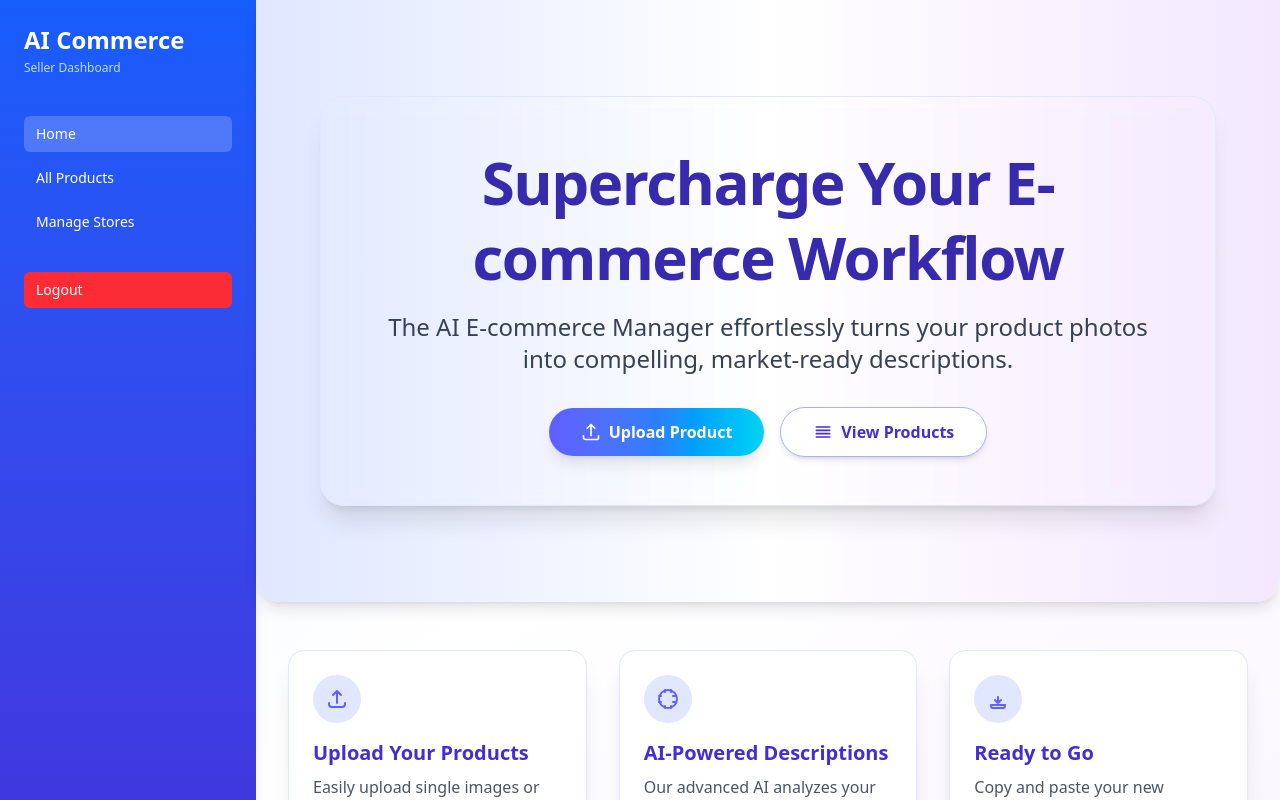
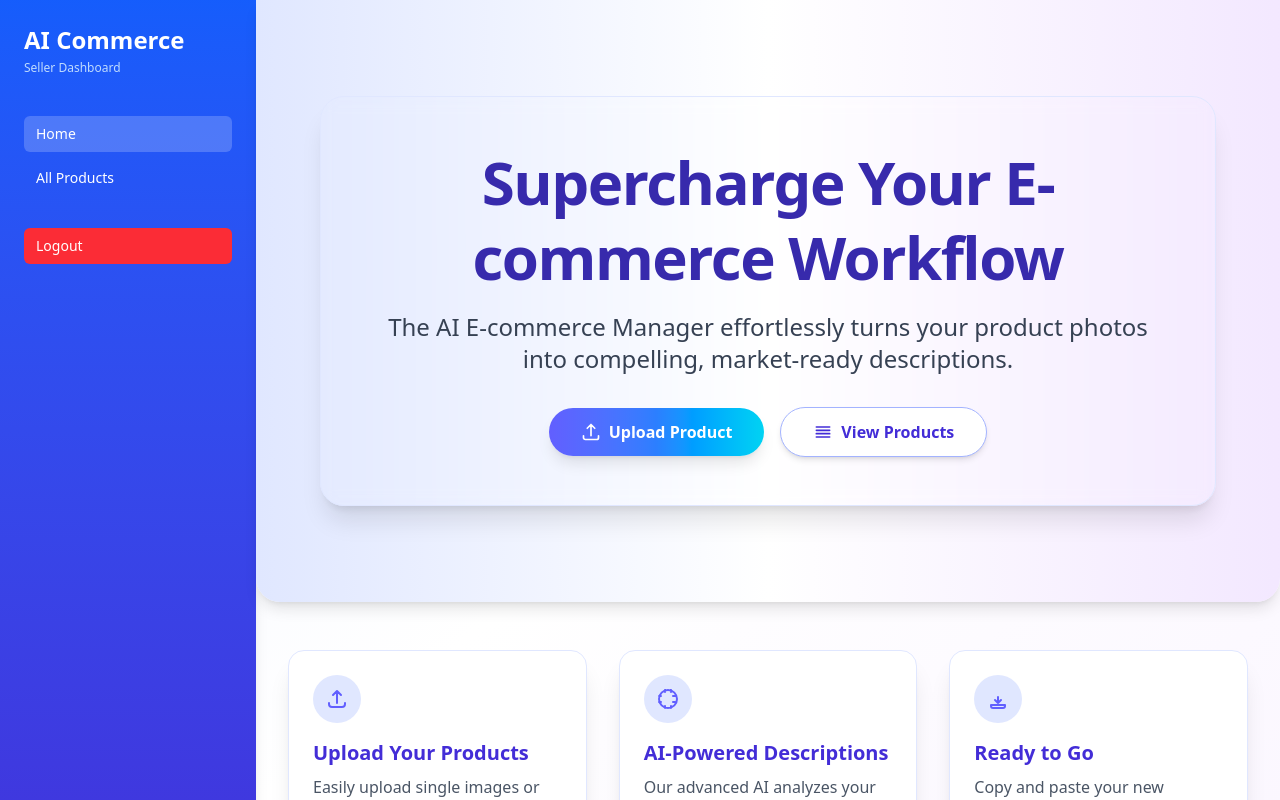
Before and after one commit to Hasnainkhan21/product-description, a React (Vite) app in the folder FrontEnd/: page /dashboard in a window 1280 px wide. Shown: the top 800 px of the page. Built offline with nearby package versions, Linux system fonts and the light colour scheme.

Commit message:
completed 1st project

```diff
--- a/FrontEnd/src/components/Sidebar.jsx
+++ b/FrontEnd/src/components/Sidebar.jsx
@@ -32,13 +32,6 @@ export default function Sidebar() {
           All Products
         </Link>
 
-        <Link
-          to="/stores"
-          className="block px-3 py-2 rounded-md hover:bg-white/20 transition"
-        >
-          Manage Stores
-        </Link>
-
         <button
           onClick={logout}
           className="w-full text-left mt-6 px-3 py-2 rounded-md bg-red-500 hover:bg-red-600 transition"
```
Also changed, not shown: 1 other file (tests, documents, lock files or other folders).
